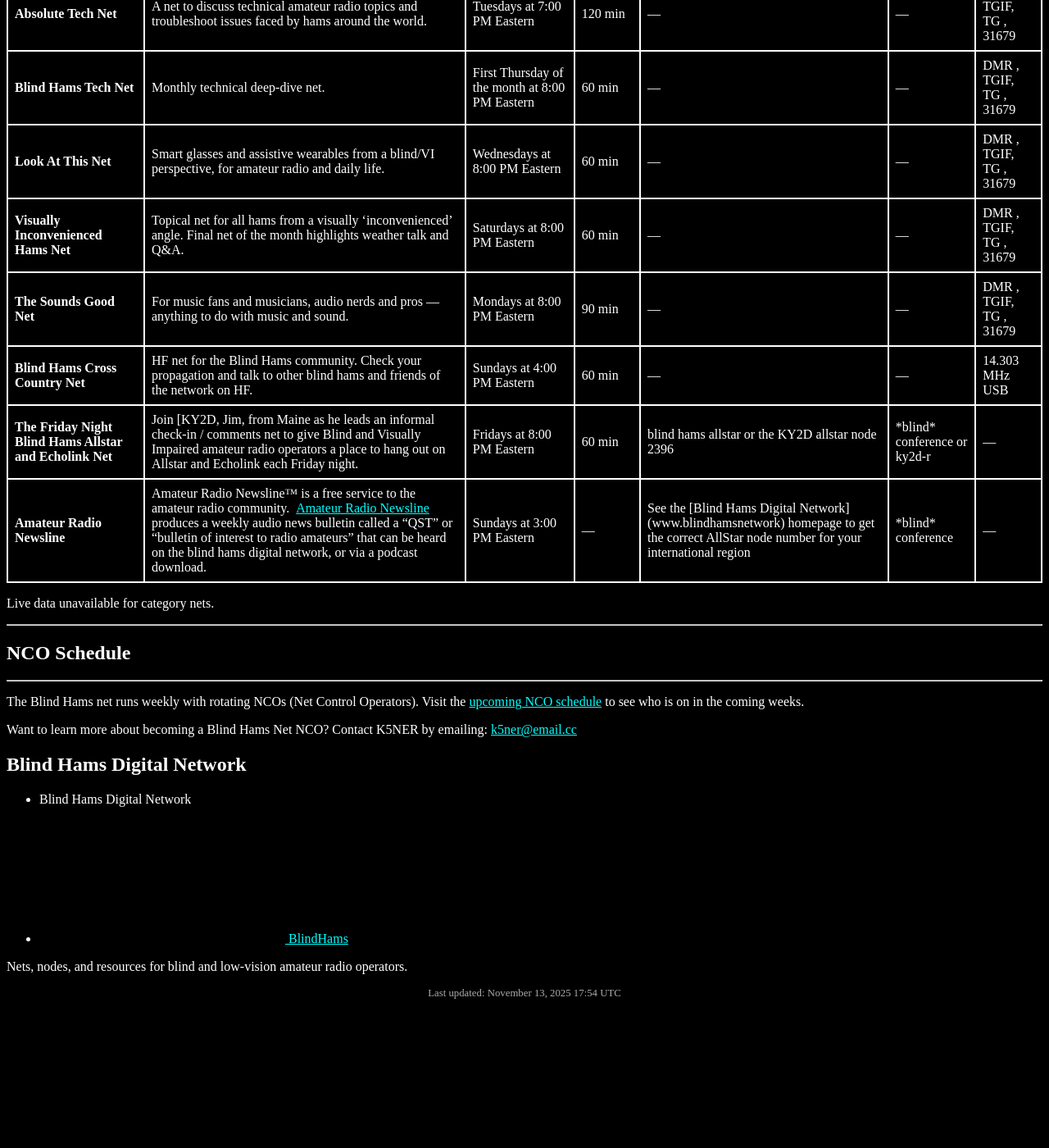
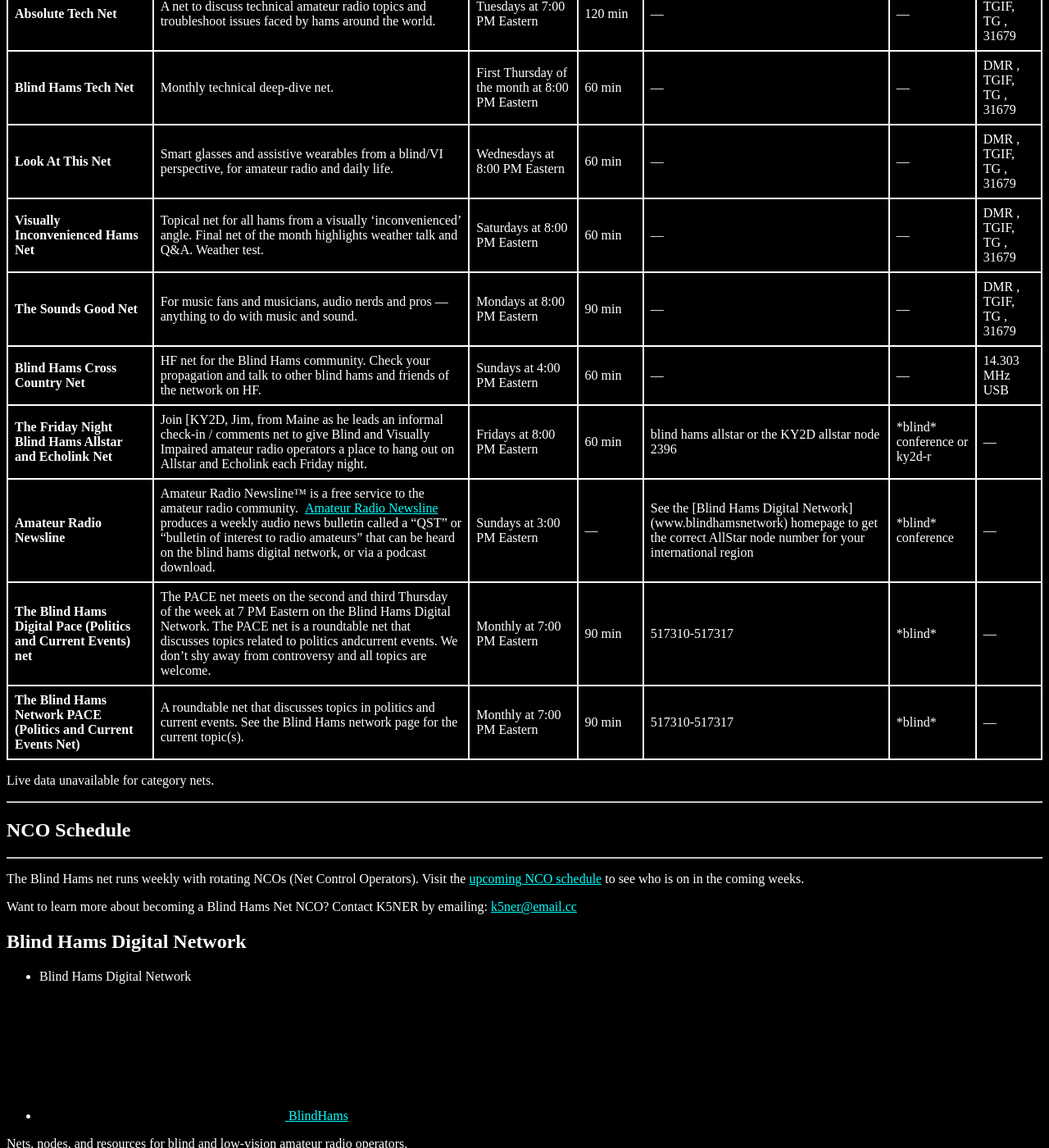
Before and after one commit to nromey/bh-network, a Jekyll site: the page built from nets/blind-hams/index.md, in a window 1280 px wide and 1400 px high, scrolled down 603 px. Shown: the whole window at 82% size. Built offline with Jekyll 4.4.1, drawn with Linux system fonts in a browser that asks for light colours; before the commit the page ends 1835 px from its top, so only the background shows below that.

Commit message:
Adding a net and a news event to support the PACE net

```diff
--- a/_data/nets.json
+++ b/_data/nets.json
@@ -57,12 +57,12 @@
       "id": "visually-inconvenienced",
       "category": "bhn",
       "name": "Visually Inconvenienced Hams Net",
-      "description": "Topical net for all hams from a visually ‘inconvenienced’ angle. Final net of the month highlights weather talk and Q&A.",
+      "description": "Topical net for all hams from a visually ‘inconvenienced’ angle. Final net of the month highlights weather talk and Q&A. Weather test.",
       "start_local": "20:00",
       "duration_min": 60,
       "rrule": "FREQ=WEEKLY;BYDAY=SA",
       "location": "[Blind Hams Digital Network](https://www.blindhams.network/nets/blind-hams) or see the home page for connection details.",
-      "mode": "DMR",
+      "mode": "edit",
       "dmr_system": "TGIF",
       "dmr_tg": "31679"
     },
@@ -157,9 +157,9 @@
       "name": "Active Elements Digital Net",
       "description": "Weekly UK digital net.",
       "start_local": "20:00",
-      "time_zone": "Europe/London",
       "duration_min": 60,
       "rrule": "FREQ=WEEKLY;BYDAY=MO",
+      "time_zone": "Europe/London",
       "location": "Active Elements Digital System",
       "mode": "DMR",
       "dmr_system": "BrandMeister",
@@ -174,9 +174,9 @@
       "name": "All Nodes Net",
       "description": "Every Monday at 6:00 PM PT, this net is the place for discussions related to the setup, configuration, and operation of digital nodes and the associated hardware. A great place for noobies and experienced users alike.",
       "start_local": "18:00",
-      "time_zone": "America/Los_Angeles",
       "duration_min": 90,
       "rrule": "FREQ=WEEKLY;BYDAY=MO",
+      "time_zone": "America/Los_Angeles",
       "location": "[Sierra Foothills Amateur Radio Club Repeater System](https://www.w6ek.org) or AllStar 51018",
       "allstar": 51018
     },
@@ -207,9 +207,9 @@
       "name": "Active Elements Wednesday HF Net",
       "description": "Mid-week HF roundtable for the Active Elements community.",
       "start_local": "14:00",
-      "time_zone": "Europe/London",
       "duration_min": 60,
       "rrule": "FREQ=WEEKLY;BYDAY=WE",
+      "time_zone": "Europe/London",
       "location": "40 meters",
       "mode": "LSB",
       "frequency": "7.103 MHz"
@@ -220,9 +220,9 @@
       "name": "Active Elements Friday Night HF Net",
       "description": "Friday evening HF gathering for Active Elements operators.",
       "start_local": "20:00",
-      "time_zone": "Europe/London",
       "duration_min": 60,
       "rrule": "FREQ=WEEKLY;BYDAY=FR",
+      "time_zone": "Europe/London",
       "location": "40 meters",
       "mode": "LSB",
       "frequency": "7.103 MHz"
@@ -233,12 +233,36 @@
       "name": "Blind Hams Iowa Net",
       "description": "A net based in Iowa that takes check-ins from amateurs world wide but focusses on helping blind hams in Iowa. Checkins welcome from everywhere.",
       "start_local": "15:00",
-      "time_zone": "America/Chicago",
       "duration_min": 30,
       "rrule": "FREQ=WEEKLY;BYDAY=SU",
+      "time_zone": "America/Chicago",
       "mode": "add",
       "allstar": "47282",
       "echolink": "710459"
+    },
+    {
+      "id": "the-blind-hams-digital-pace-politics-and-current-events-net",
+      "category": "bhn",
+      "name": "The Blind Hams Digital Pace (Politics and Current Events) net",
+      "description": "The PACE net meets on the second and third Thursday of the week at 7 PM Eastern on the Blind Hams Digital Network. The PACE net is a roundtable net that discusses topics related to politics andcurrent events. We don't shy away from controversy and all topics are  welcome.",
+      "start_local": "19:00",
+      "duration_min": 90,
+      "rrule": "FREQ=MONTHLY;BYDAY=TH;BYSETPOS=2,4,-1",
+      "mode": "add",
+      "allstar": "517310-517317",
+      "echolink": "*blind*"
+    },
+    {
+      "id": "the-blind-hams-network-pace-politics-and-current-events-net",
+      "category": "bhn",
+      "name": "The Blind Hams Network PACE (Politics and Current Events Net)",
+      "description": "A roundtable net that discusses topics in politics and current events. See the Blind Hams network page for the current topic(s).",
+      "start_local": "19:00",
+      "duration_min": 90,
+      "rrule": "FREQ=MONTHLY;BYDAY=TH;BYSETPOS=2,4,-1",
+      "mode": "add",
+      "allstar": "517310-517317",
+      "echolink": "*blind*"
     }
   ]
 }
```
Also changed, not shown: _posts/2025-11-13--Blind-hams-politics-and-current-events-first-net.md (added, +18 -0 lines).
